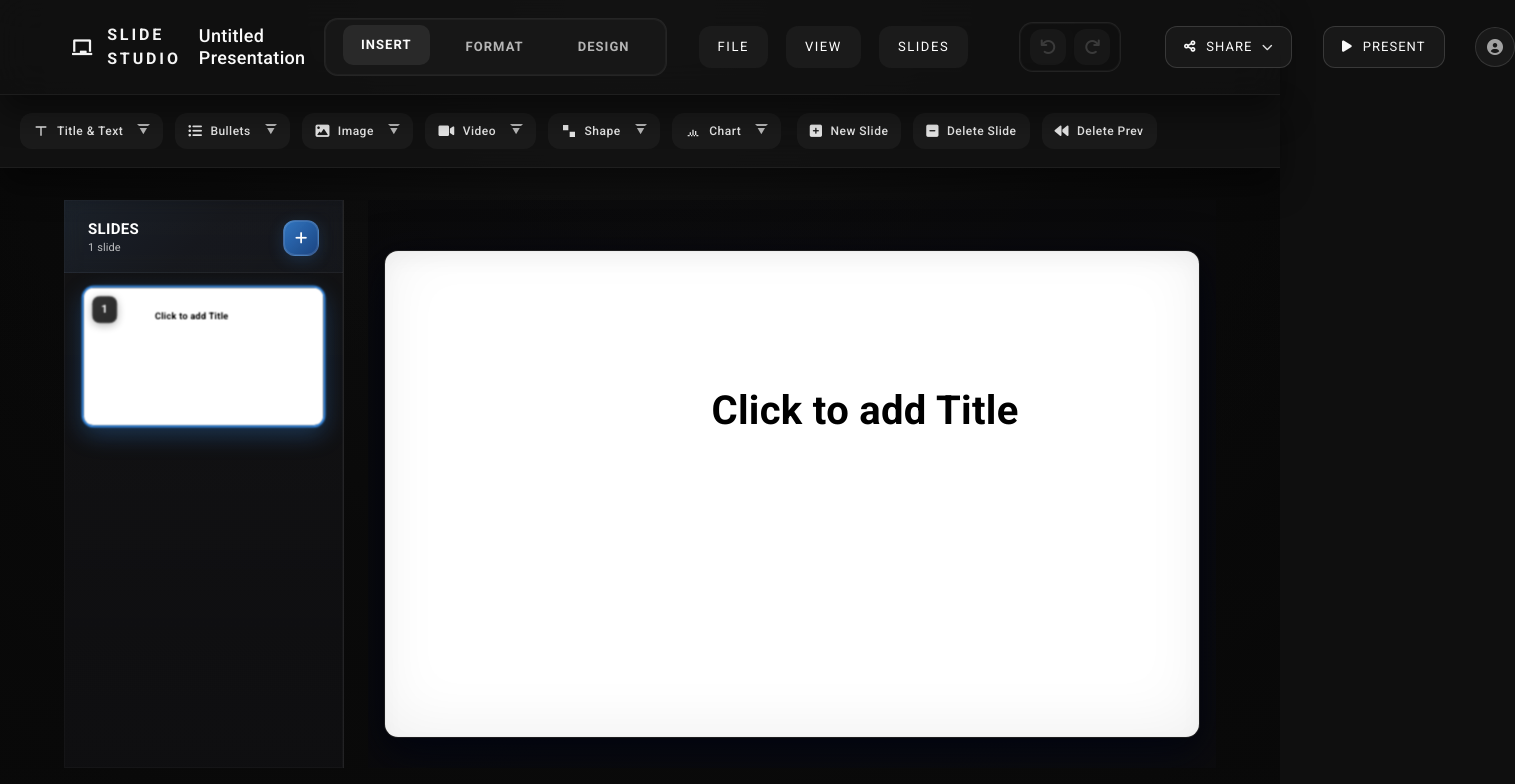
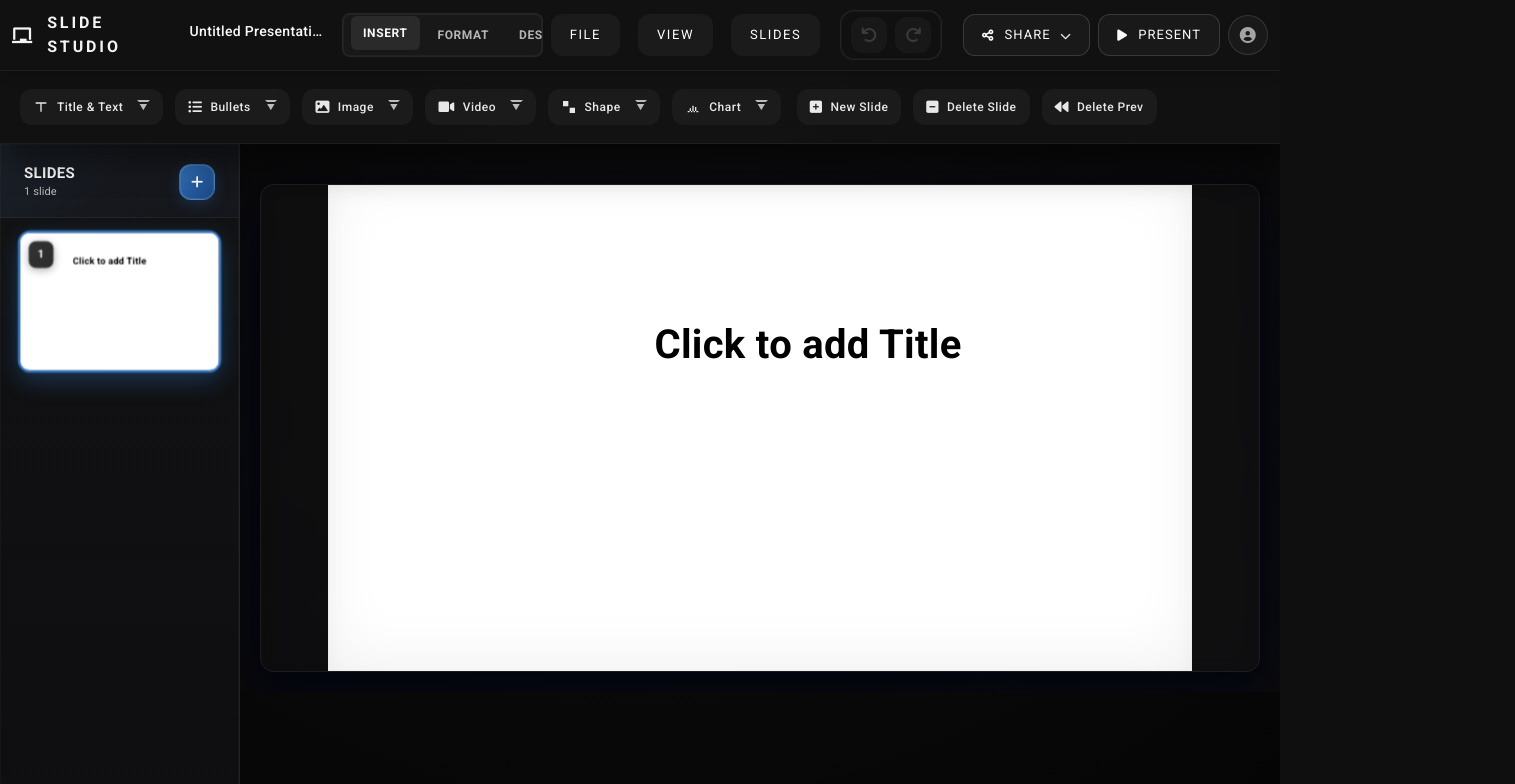
Before and after one commit to SamyukthaAligate/react-slide-studio, a React (Create React App) app: page / in a window 1280 px wide. Shown: the top 784 px of the page, 1515 px wide, since content can reach past the window. Built offline with nearby package versions, Linux system fonts and the light colour scheme; the HTML template or start-up script is replaced by a standard one.

Commit message:
Header Section Changes

```diff
--- a/src/App.css
+++ b/src/App.css
@@ -6,6 +6,9 @@
   background: radial-gradient(circle at top, #141414 0%, #0b0b0b 45%, #050505 100%);
   font-family: 'Roboto', 'Inter', sans-serif;
   letter-spacing: 0.02em;
+  overflow: hidden;
+  width: 100%;
+  height: 100vh;
 }
 
 .debug-banner {
@@ -113,10 +116,49 @@
 .main-content {
   display: flex;
   flex: 1;
+  position: relative;
   overflow: hidden;
-  padding: 32px clamp(24px, 5vw, 64px);
-  gap: 24px;
-  background: linear-gradient(180deg, rgba(0, 0, 0, 0) 0%, rgba(10, 10, 10, 0.8) 100%);
+  width: 100%;
+  height: calc(100% - 64px);
+  box-sizing: border-box;
+}
+
+.canvas-container {
+  flex: 1;
+  display: flex;
+  flex-direction: column;
+  align-items: center;
+  justify-content: center;
+  overflow: auto;
+  padding: 20px;
+  box-sizing: border-box;
+  width: 100%;
+  height: 100%;
+}
+
+@media (max-width: 1200px) {
+  .canvas-container {
+    padding: 15px;
+  }
+}
+
+@media (max-width: 768px) {
+  .canvas-container {
+    padding: 10px;
+  }
+}
+
+.canvas-wrapper {
+  position: relative;
+  width: 100%;
+  height: 100%;
+  max-width: 100%;
+  max-height: 100%;
+  display: flex;
+  justify-content: center;
+  align-items: center;
+  transform-origin: center center;
+  transition: transform 0.2s ease;
 }
 
 /* Modal Overlay */
@@ -336,16 +378,6 @@
   border-color: #1a73e8;
 }
 
-.main-content {
-  display: flex;
-  flex: 1;
-  overflow: hidden;
-  padding: 32px clamp(24px, 5vw, 64px);
-  gap: 24px;
-  background: linear-gradient(180deg, rgba(0, 0, 0, 0) 0%, rgba(10, 10, 10, 0.8) 100%);
-  min-height: 0; /* Important for flex overflow */
-}
-
 /* Enhanced Responsive Design */
 @media (max-width: 1200px) {
   .main-content {
--- a/src/components/Header/Header.css
+++ b/src/components/Header/Header.css
@@ -4,15 +4,17 @@
   top: 0;
   z-index: 4000;
   width: 100%;
-  padding: 18px clamp(24px, 6vw, 72px);
+  padding: 10px 12px;
   display: flex;
   align-items: center;
   justify-content: space-between;
-  gap: 32px;
-  background: rgba(18, 18, 18, 0.78);
+  gap: 12px;
+  background: rgba(18, 18, 18, 0.98);
   backdrop-filter: blur(18px);
   border-bottom: 1px solid rgba(255, 255, 255, 0.06);
-  box-shadow: 0 18px 32px rgba(0, 0, 0, 0.45);
+  box-shadow: 0 2px 12px rgba(0, 0, 0, 0.2);
+  box-sizing: border-box;
+  overflow: visible;
 }
 
 .header-left,
@@ -20,11 +22,19 @@
 .header-right {
   display: flex;
   align-items: center;
-  gap: 18px;
+  gap: 12px;
+  flex-shrink: 0;
+  min-width: 0;
 }
 
 .header-left {
-  min-width: 220px;
+  min-width: auto;
+  flex: 0 0 auto;
+  max-width: 25%;
+  overflow: hidden;
+  display: flex;
+  align-items: center;
+  gap: 8px;
 }
 
 .logo {
@@ -43,7 +53,10 @@
 
 .title-section {
   position: relative;
-  max-width: clamp(220px, 24vw, 360px);
+  max-width: 100%;
+  min-width: 100px;
+  flex: 1 1 auto;
+  overflow: hidden;
 }
 
 .title-section h1,
@@ -57,25 +70,36 @@
 
 .presentation-title {
   margin: 0;
-  font-size: 18px;
+  font-size: 14px;
   font-weight: 500;
   color: #fafafa;
   cursor: pointer;
   transition: color 0.3s ease;
-}
-
-.presentation-title:hover {
-  color: #dcdcdc;
+  white-space: nowrap;
+  overflow: hidden;
+  text-overflow: ellipsis;
+  max-width: 100%;
+  display: inline-block;
 }
 
 .title-input {
-  padding: 8px 14px;
-  border-radius: 10px;
+  padding: 6px 10px;
+  border-radius: 8px;
   border: 1px solid rgba(255, 255, 255, 0.16);
   background: rgba(24, 24, 24, 0.9);
   color: #f4f4f4;
-  font-size: 16px;
-  min-width: 220px;
+  font-size: 15px;
+  width: 100%;
+  min-width: 100px;
+  box-sizing: border-box;
+  font-family: inherit;
+  outline: none;
+  transition: all 0.2s ease;
+}
+
+.title-input:focus {
+  border-color: rgba(255, 255, 255, 0.3);
+  box-shadow: 0 0 0 2px rgba(255, 255, 255, 0.1);
 }
 
 .title-input:focus {
@@ -84,33 +108,46 @@
 }
 
 .header-center {
-  flex: 1;
+  flex: 1 1 auto;
   justify-content: center;
-  gap: 32px;
+  gap: 8px;
+  overflow: hidden;
+  min-width: 0;
+  padding: 0 4px;
 }
 
 .header-tabs {
   display: flex;
-  gap: 18px;
+  gap: 6px;
   background: rgba(27, 27, 27, 0.8);
-  border-radius: 14px;
-  padding: 8px 18px;
+  border-radius: 8px;
+  padding: 4px 8px;
   border: 1px solid rgba(255, 255, 255, 0.06);
   box-shadow: inset 0 0 0 1px rgba(255, 255, 255, 0.04);
+  overflow-x: auto;
+  -webkit-overflow-scrolling: touch;
+  scrollbar-width: none;
+  max-width: 100%;
+  flex-shrink: 1;
+}
+
+.header-tabs::-webkit-scrollbar {
+  display: none;
 }
 
 .header-tabs .menu-item {
   position: relative;
-  padding: 10px 18px;
+  padding: 8px 12px;
   border: none;
-  border-radius: 10px;
+  border-radius: 6px;
   background: transparent;
   color: rgba(242, 242, 242, 0.72);
-  font-size: 13px;
+  font-size: 12px;
   font-weight: 600;
-  letter-spacing: 0.08em;
+  letter-spacing: 0.05em;
   text-transform: uppercase;
   cursor: pointer;
+  white-space: nowrap;
   transition: color 0.3s ease, background 0.3s ease, transform 0.3s ease;
 }
 
@@ -320,11 +357,18 @@
 
 
 .header-right {
-  flex: 1;
-  justify-content: flex-end;
-  gap: clamp(18px, 2.4vw, 32px);
-  flex-wrap: nowrap;
-  padding-left: clamp(12px, 1.5vw, 24px);
+  display: flex;
+  align-items: center;
+  gap: 8px;
+  flex-shrink: 0;
+  margin-left: auto;
+  padding-left: 4px;
+  overflow: visible;
+}
+
+.present-btn {
+  white-space: nowrap;
+  flex-shrink: 0;
 }
 
 .header-right > * {
--- a/src/components/SlidePanel/SlidePanel.css
+++ b/src/components/SlidePanel/SlidePanel.css
@@ -1,5 +1,5 @@
 .slide-panel {
-  width: 280px;
+  width: 240px;
   background: linear-gradient(180deg, rgba(20, 20, 22, 0.95) 0%, rgba(16, 16, 18, 0.98) 100%);
   border-right: 1px solid rgba(255, 255, 255, 0.08);
   display: flex;
@@ -7,6 +7,9 @@
   overflow: hidden;
   backdrop-filter: blur(20px);
   box-shadow: inset 0 0 0 1px rgba(255, 255, 255, 0.05);
+  transition: width 0.3s ease;
+  position: relative;
+  z-index: 100;
 }
 
 .slide-panel-header {
@@ -414,9 +417,34 @@
   }
 }
 
+@media (max-width: 1200px) {
+  .slide-panel {
+    width: 200px;
+  }
+
+  .slide-preview {
+    padding: 10px;
+  }
+
+  .slide-preview-content {
+    height: 100px;
+  }
+}
+
 @media (max-width: 1024px) {
   .slide-panel {
-    width: 240px;
+    width: 180px;
+    position: absolute;
+    left: 0;
+    top: 60px;
+    bottom: 0;
+    transform: translateX(-100%);
+    transition: transform 0.3s ease, width 0.3s ease;
+  }
+
+  .slide-panel.open {
+    transform: translateX(0);
+    box-shadow: 4px 0 20px rgba(0, 0, 0, 0.3);
   }
 
   .slide-panel-header {
```
